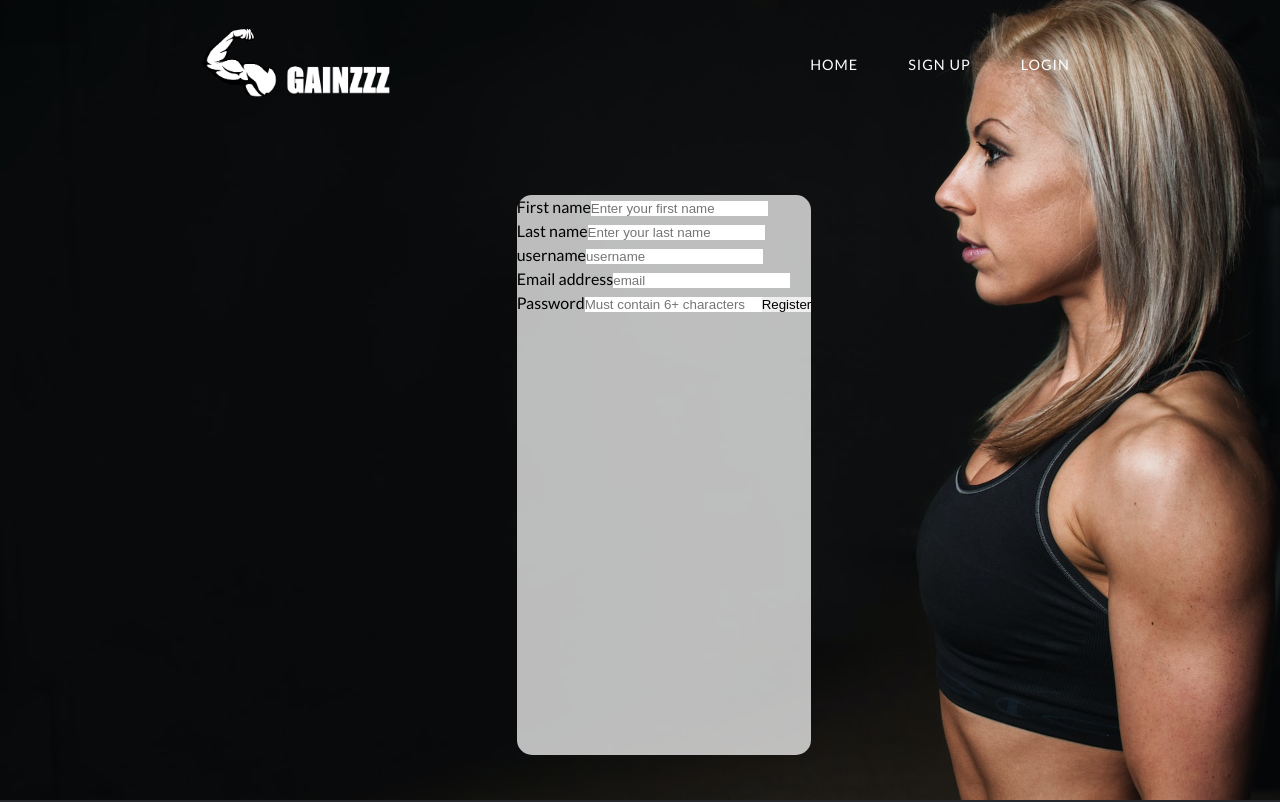
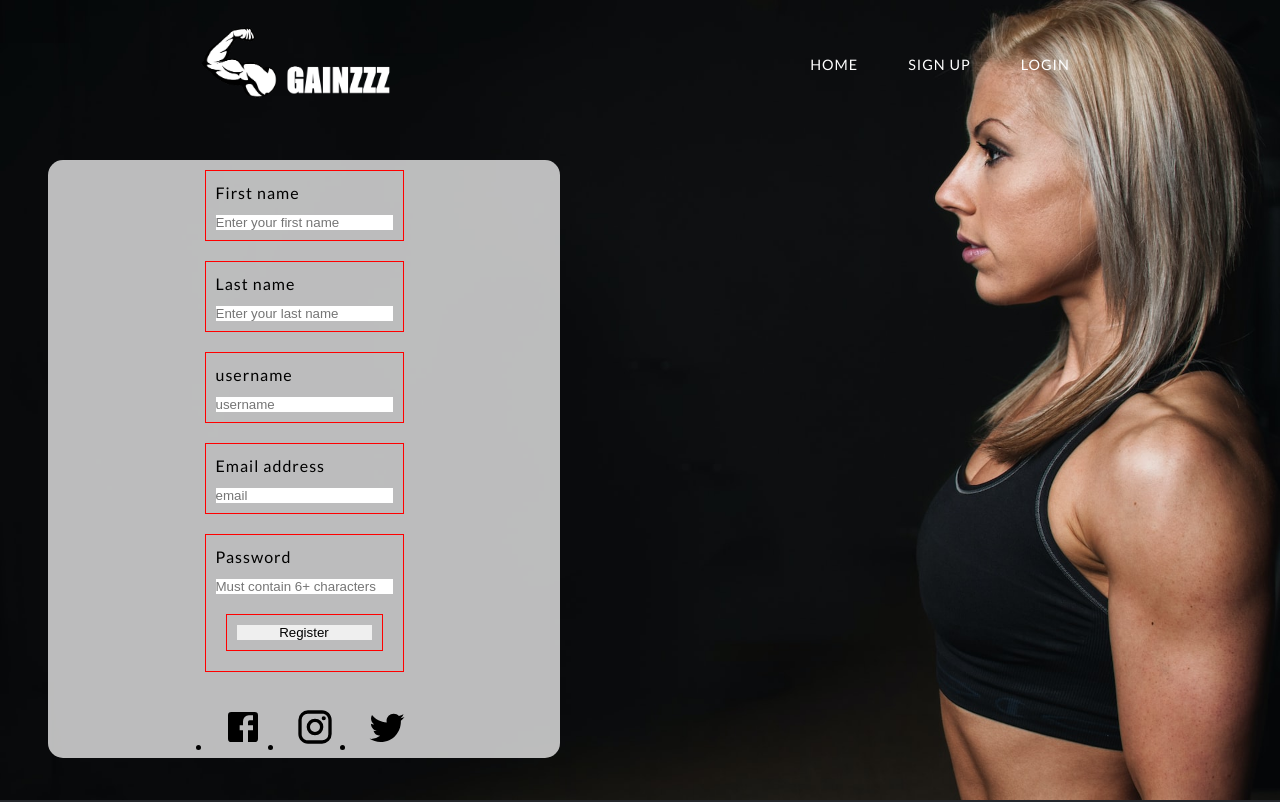
Before and after one commit to jasonian5000/GAINZZZ, a React (Create React App) app in the folder client/: page /sign_up in a window 1280 px wide. Shown: the top 802 px of the page. Built offline with nearby package versions, Linux system fonts and the light colour scheme.

Commit message:
sign up page updates

```diff
--- a/client/src/Components/SignUp/SignUpPage.jsx
+++ b/client/src/Components/SignUp/SignUpPage.jsx
@@ -1,6 +1,10 @@
 import React from "react";
 import sendSignUp from "../../actions/signUp";
 import "../../css/signUpForm.css"
+import FacebookIcon from '@mui/icons-material/Facebook'
+import InstagramIcon from '@mui/icons-material/Instagram'
+import TwitterIcon from '@mui/icons-material/Twitter'
+import logo from '../../assets/GAINZZZ.png'
 
 const SignUpPage = () => {
   return (
@@ -8,7 +12,9 @@ const SignUpPage = () => {
           <form className="signUpForm">
               <div className="form-container">
                   <div className="firstNameContainer">
-            <label classname="" htmlFor="firstName">First name</label>
+                      <label className="" htmlFor="firstName">
+                          First name
+                      </label>
                       <input
                           name="firstName"
                           type="text"
@@ -27,7 +33,11 @@ const SignUpPage = () => {
                       <label htmlFor="username" required>
                           username
                       </label>
-          <input name="username" type="text" placeholder="username" />
+                      <input
+                          name="username"
+                          type="text"
+                          placeholder="username"
+                      />
                   </div>
                   <div className="emailContainer">
                       <label>Email address</label>
@@ -40,12 +50,25 @@ const SignUpPage = () => {
                           type="password"
                           placeholder="Must contain 6+ characters"
                       />
-          <button onClick={(e) => sendSignUp(e)}>Register</button>
+                      <div className="buttonContainer">
+                        <button onClick={e => sendSignUp(e)}>Register</button>
+                      </div>
+                  </div>
+                  <div className="iconList">
+                  <li>
+                      <FacebookIcon id="icon" />
+                  </li>
+                  <li>
+                      <InstagramIcon id="icon" />
+                  </li>
+                  <li>
+                      <TwitterIcon id="icon" />
+                  </li>
                   </div>
               </div>
           </form>
       </>
-  );
+  )
 };
 
 export default SignUpPage;
--- a/client/src/css/signUpForm.css
+++ b/client/src/css/signUpForm.css
@@ -1,44 +1,67 @@
 .signUpForm {
     display: flex;
-    justify-content: center;
-    align-items: center;
-    flex-direction: row;
+    flex-direction: column;
     height: 100vh;
     background: url('../assets/workoutLady3.2.jpg');
-    width: 100%;
     background-size: cover;
     background-repeat: no-repeat;
-    z-index: 0;
 }
 
 .form-container{
-    margin-top: 20vh;
-    width: auto;
-    height: 70%;
     display: flex;
     flex-direction: column;
-    margin-left: 3rem;
+    justify-content: center;
+    align-items: center;
     background: rgba(247, 247, 247, 0.753);
     border-radius: 15px;
-    margin-bottom: 10px;
+    height: max-content;
 }
 
-.login-form{
+
+.firstNameContainer,
+.lastNameContainer,
+.usernameContainer,
+.emailContainer,
+.passwordContainer,
+.buttonContainer
+{
+    margin:10px;
     display: flex;
+    border: 1px solid red;
     flex-direction: column;
-    padding: 30px 10px 10px;
-    width: 100%;
-}
-
-.firstName,
-.passwordLoginInput,
-#submit-btn
-{
-    margin:15px;
-    height: 50px;
-    border-radius: 30px;
-    padding: 20px;
+    padding: 10px;
+    gap: 10px;
     letter-spacing: 1px;
     box-shadow: inset 0 0 0 0 #131414;
     transition: .5s;
 }
+
+
+
+
+.iconList{
+    margin-top: 20px;
+    display: flex;
+    justify-content: center;
+}
+
+
+@media(max-width: 1190px){
+    .login-Container{
+        background-image: url(../assets/workoutLady2.jpg);
+    }
+    .form-container{
+        width:60%
+    }
+}
+@media(max-width: 720px){
+
+    .form-container{
+        width:81%
+    }
+}
+@media(max-width: 376px){
+    .login-Container{
+        height: 130vh;
+    }
+}
```
Lines whose indentation alone changed are shown as unchanged.
